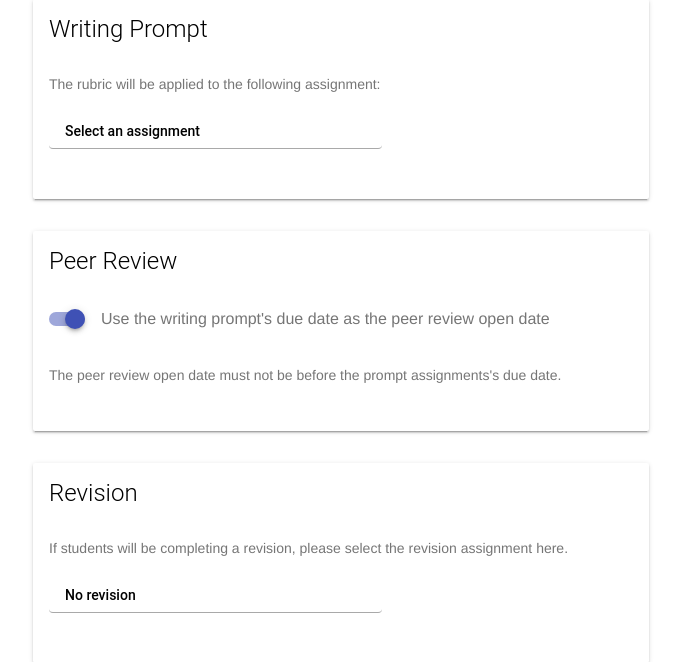
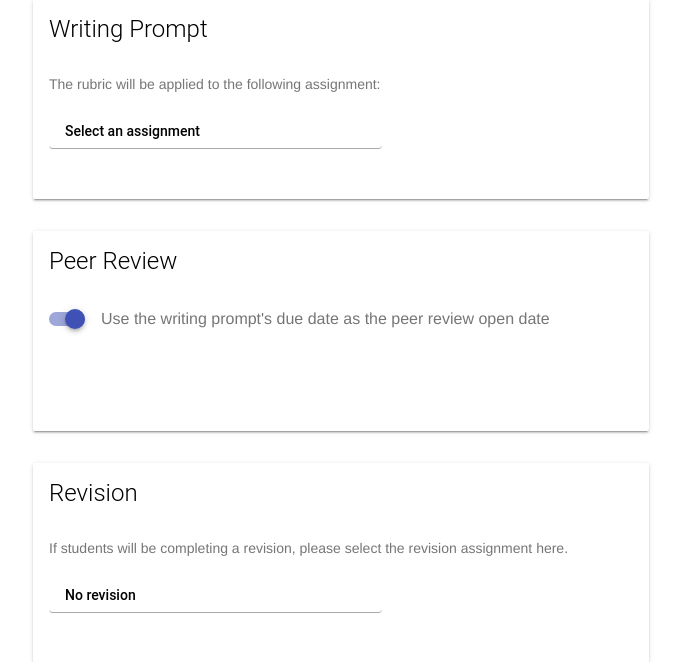
Before and after one commit to lsloan/mwrite-peer-review, a Django app: template peer_review/templates/rubric_creation_form.html in a window 1280 px wide. Shown: the part 81-743 px from the top of the page, without its empty margins (299-980 px from the left). Run offline with Django 3.2, Linux system fonts and the light colour scheme; the template is opened without the code that fills it, so the values that code supplies are empty; some libraries are stand-ins or nearby versions.

Commit message:
Add label to peer review open date selection controls, add TODO notes about commented-out code snippet for watch expression; fix bug with peer review open date status display

```diff
--- a/peer_review/static/js/rubric_creation_form.js
+++ b/peer_review/static/js/rubric_creation_form.js
@@ -233,8 +233,11 @@
                 return peerReviewOpenDate.isSameOrAfter(promptDueDate);
             }
         },
+        // TODO this didn't work, but I'm leaving it here in case it can be modified in the future when we have more
+        // TODO time.  the problem is that watchers fire even after data fields are modified during the mounted()
+        // TODO handler, which overwrites any *pre-existing* date. this is a problem for edit mode that I'm going
+        // TODO to solve by just adding a label to the date and not using a default.
         //watch: {
-        //    // TODO is there a better (i.e. declarative) way to do this?
         //    selectedPrompt: {
         //        immediate: true,
         //        handler: function(newPromptDueDate, oldPromptDueDate) {
--- a/peer_review/templates/rubric_creation_form.html
+++ b/peer_review/templates/rubric_creation_form.html
@@ -110,6 +110,7 @@
                                 </mdl-switch>
                             </div>
                             <div v-if="!peerReviewOpenDateIsPromptDueDate" class="mdl-card__supporting-text datetime-container">
+                                <p>Enter a custom date:</p>
                                 <div>
                                     <datepicker
                                             format="MMM d yyyy"
@@ -142,6 +143,7 @@
                                             :options="peerReviewOpenAMPMChoices">
                                     </mdl-select>
                                 </div>
+
                             </div>
                             <div class="mdl-card__supporting-text">
                                 <p v-if="peerReviewOpenDateIsValid">
@@ -149,9 +151,10 @@
                                     not completed the writing prompt assignment in Canvas by this date will be unable
                                     to participate in peer review.
                                 </p>
-                                <p v-else>The peer review open date must not be before the prompt assignments's due date.</p>
+                                <p v-else-if="!peerReviewOpenDateIsPromptDueDate">
+                                    The peer review open date must not be before the prompt assignments's due date.
+                                </p>
                             </div>
-
                         </div>
                     </mdl-card>
 
```
